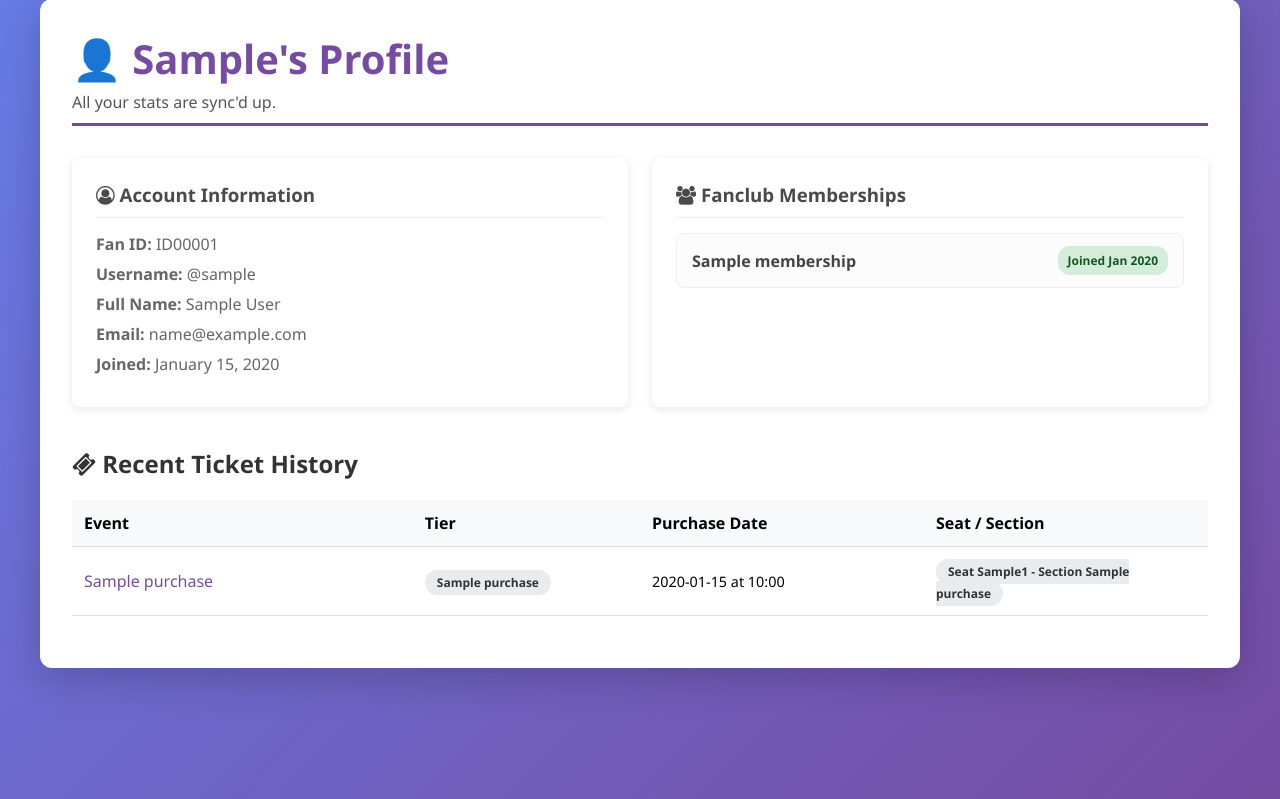
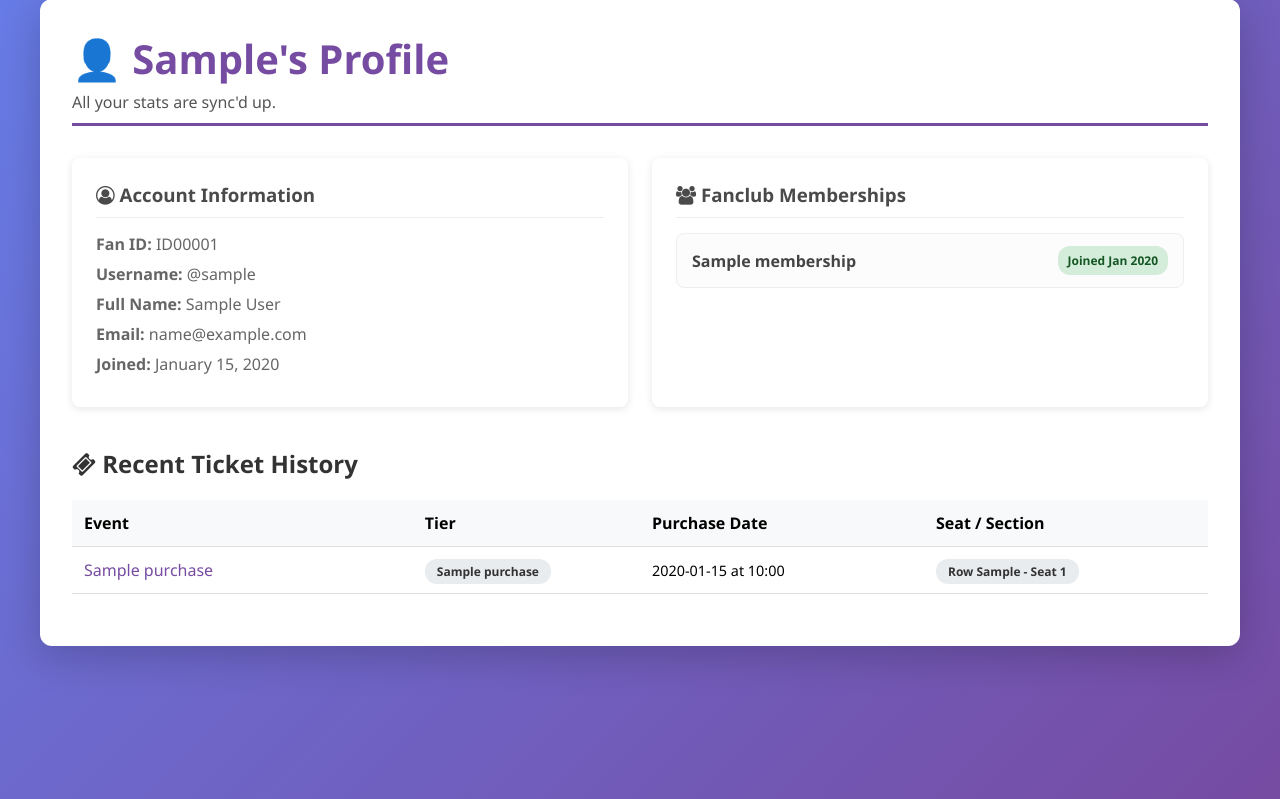
Before and after one commit to jiancpp/ccinfom-db-application, a Flask app: template app/templates/profile.html in a window 1280 px wide. Shown: the part 113-912 px from the top of the page. Run offline with Flask 3, Linux system fonts and the light colour scheme; the template is opened without the code that fills it: most values are stand-ins (such as "Sample title", 1, 10 or a date in 2020); parts of the project's set-up code (start-up, migrations or seed data) failed here and were passed over.

Commit message:
edited profile page

```diff
--- a/app/templates/profile.html
+++ b/app/templates/profile.html
@@ -22,7 +22,7 @@
             <p><strong>Username:</strong> @{{ fan[0].Username }}</p>
             <p><strong>Full Name:</strong> {{ fan[0].First_Name }} {{ fan[0].Last_Name }}</p>
             <p><strong>Email:</strong> {{ fan[0].Email }}</p>
-            <p><strong>Joined:</strong> <span class="date">{{ fan[0].Date_Joined }}</span></p>
+            <p><strong>Joined:</strong> <span class="date">{{ fan[0].Date_Joined }} ({{ fan[0].Days_Since }} days ago)</span></p>
         </div>
 
         <div class="card">
@@ -70,7 +70,7 @@
                     {% for purchase in purchases %}
                         <tr>
                             <td>
-                                <a href="{{ url_for('main_routes.view_ticket', ticket_id=purchase.Ticket_ID) }}" style="color: #764ba2; text-decoration: none;">
+                                <a href="{{ url_for('main_routes.buy_ticket', event_id=purchase.Event_Id) }}" style="color: #764ba2; text-decoration: none;">
                                     {{ purchase.Event_Name }}
                                 </a>
                             </td>
@@ -85,7 +85,7 @@
                             <td>
                                 <span class="badge" style="background: #e9ecef; color: #333;">
                                 {% if purchase.Seat_Row %}
-                                    Seat {{ purchase.Seat_Row }}{{ purchase.Seat_Number }} - Section {{ purchase.Section_Name }}
+                                    Row {{ purchase.Seat_Row }} - Seat {{ purchase.Seat_Number }}
                                 {% else %}
                                     No reserved seat
                                 {% endif %}
```
